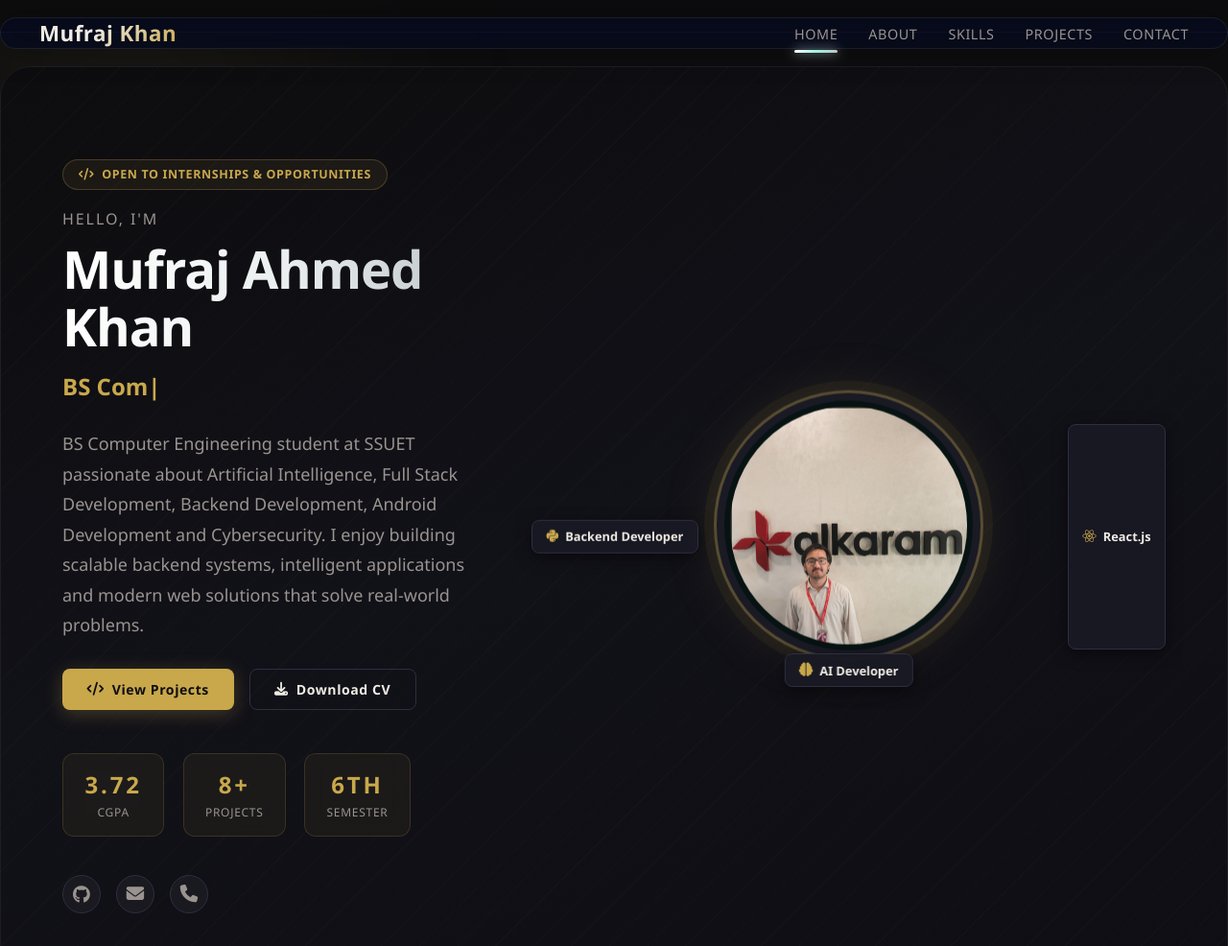
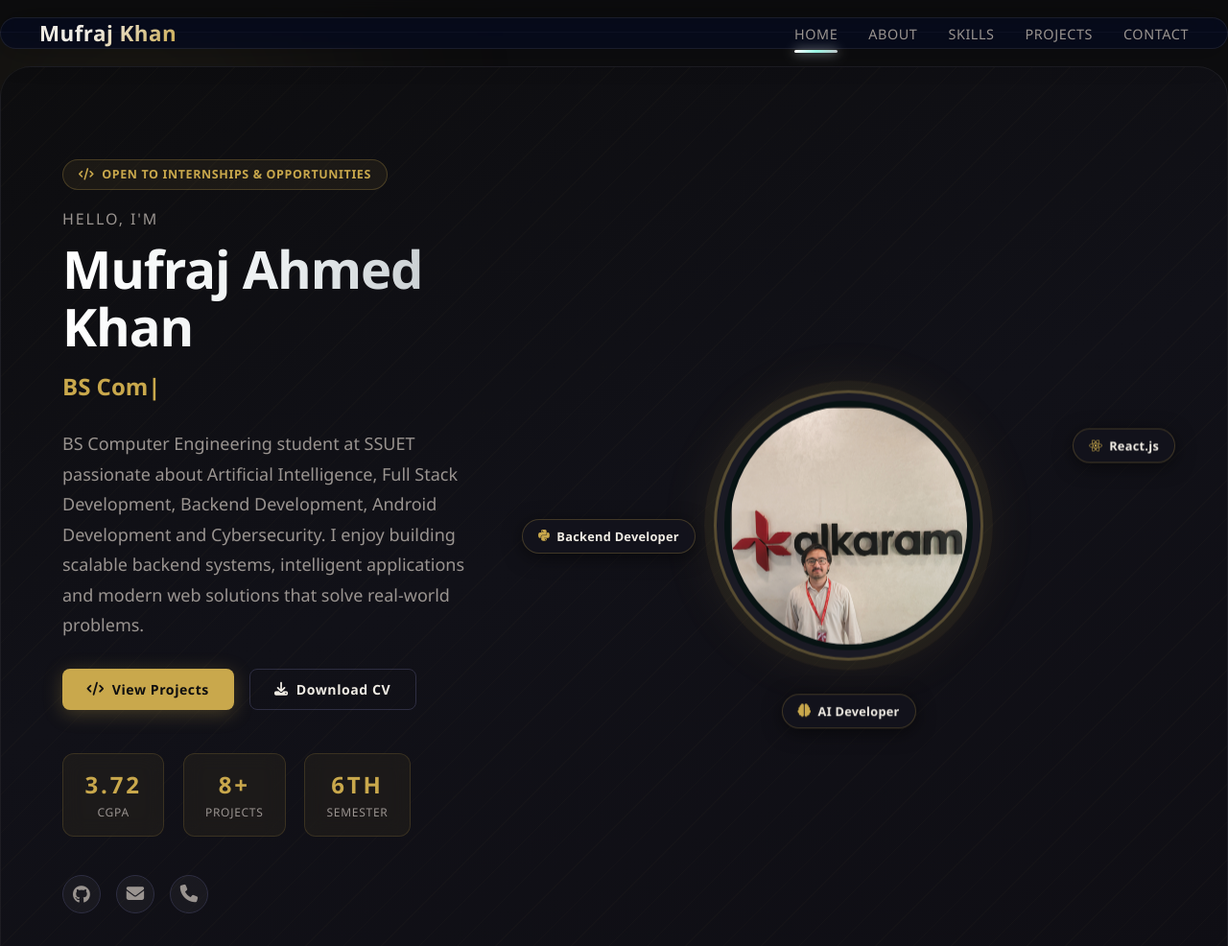
Before and after one commit to Mufraj/mufraj-portfolio, a plain HTML site: page index.html in a window 1280 px wide. Shown: the top 986 px of the page at 96% size. Drawn offline with nearby package versions, Linux system fonts and the light colour scheme.

Commit message:
Update index.html

```diff
--- a/index.html
+++ b/index.html
@@ -357,53 +357,47 @@
     filter: brightness(0.95) saturate(0.9);
   }
 
-  /* FLOATING CARDS — force compact size, override any style.css rules */
-  .floating-card,
-  .card1, .card2, .card3 {
-    background: rgba(26,26,36,0.95) !important;
-    border: 1px solid var(--color-border) !important;
-    backdrop-filter: blur(12px) !important;
-    -webkit-backdrop-filter: blur(12px) !important;
-    color: var(--color-text) !important;
-    padding: 0.45rem 0.9rem !important;
-    border-radius: 8px !important;
-    font-size: 0.8rem !important;
-    font-weight: 600 !important;
-    display: inline-flex !important;
-    align-items: center !important;
-    justify-content: flex-start !important;
-    width: auto !important;
-    height: auto !important;
-    min-width: unset !important;
-    max-width: unset !important;
-    min-height: unset !important;
-    max-height: unset !important;
-    flex-direction: row !important;
-    gap: 0.45rem !important;
-    position: absolute !important;
-    white-space: nowrap !important;
-    box-shadow: 0 4px 16px rgba(0,0,0,0.5) !important;
-    animation: floatCard 3s ease-in-out infinite !important;
+  /* FLOATING BADGES — fresh class names, no style.css conflict */
+  .badge-pill {
+    background: rgba(20,20,28,0.95);
+    border: 1px solid rgba(201,168,76,0.25);
+    color: var(--color-text);
+    padding: 0.5rem 1rem;
+    border-radius: 999px;
+    font-size: 0.8rem;
+    font-weight: 600;
+    display: inline-flex;
+    align-items: center;
+    gap: 0.45rem;
+    position: absolute;
+    white-space: nowrap;
+    box-shadow: 0 4px 20px rgba(0,0,0,0.5);
+    backdrop-filter: blur(10px);
+    -webkit-backdrop-filter: blur(10px);
+    letter-spacing: 0.02em;
   }
 
-  .floating-card i,
-  .card1 i, .card2 i, .card3 i {
-    color: var(--color-gold) !important;
-    font-size: 0.9rem !important;
-    flex-shrink: 0 !important;
-    display: inline !important;
-    width: auto !important;
-    height: auto !important;
+  .badge-pill i {
+    color: var(--color-gold);
+    font-size: 0.85rem;
   }
 
-  /* Position each card clearly outside the circle */
-  .card1 { left: 0 !important;  top: 50% !important; transform: translateY(-50%) !important; animation-delay: 0s !important; }
-  .card2 { right: 0 !important; top: 20% !important; transform: none !important;            animation-delay: 1s !important; }
-  .card3 { bottom: 10% !important; left: 50% !important; transform: translateX(-50%) !important; animation-delay: 2s !important; }
+  /* Orbit positions around the circle */
+  .pill-left   { left: -10px;  top: 50%;  transform: translateY(-50%); animation: floatA 3.2s ease-in-out infinite; }
+  .pill-right  { right: -10px; top: 22%;  animation: floatB 3.5s ease-in-out infinite; }
+  .pill-bottom { bottom: -5px; left: 50%; transform: translateX(-50%); animation: floatC 3s ease-in-out infinite; }
 
-  @keyframes floatCard {
+  @keyframes floatA {
+    0%, 100% { transform: translateY(-50%); }
+    50%       { transform: translateY(calc(-50% - 8px)); }
+  }
+  @keyframes floatB {
     0%, 100% { transform: translateY(0); }
-    50%       { transform: translateY(-7px); }
+    50%       { transform: translateY(-8px); }
+  }
+  @keyframes floatC {
+    0%, 100% { transform: translateX(-50%); }
+    50%       { transform: translate(-50%, -8px); }
   }
 
   /* ── ABOUT ───────────────────────────────────────────────── */
@@ -770,7 +764,8 @@
     }
 
     /* Hide floating cards on small screens */
-    .card1, .card2, .card3 { display: none !important; }
+    .card1, .card2, .card3,
+    .pill-left, .pill-right, .pill-bottom { display: none !important; }
 
     .about-boxes { flex-direction: column; }
   }
@@ -928,16 +923,16 @@
     <div class="image-wrapper">
       <img src="images/profile.png" alt="Mufraj Khan">
     </div>
-    <!-- FLOATING CARDS -->
-    <div class="floating-card card1">
+    <!-- FLOATING BADGES — new class names to avoid style.css conflicts -->
+    <div class="badge-pill pill-left">
       <i class="fa-brands fa-python"></i>
       Backend Developer
     </div>
-    <div class="floating-card card2">
+    <div class="badge-pill pill-right">
       <i class="fa-brands fa-react"></i>
       React.js
     </div>
-    <div class="floating-card card3">
+    <div class="badge-pill pill-bottom">
       <i class="fa-solid fa-brain"></i>
       AI Developer
     </div>
```
